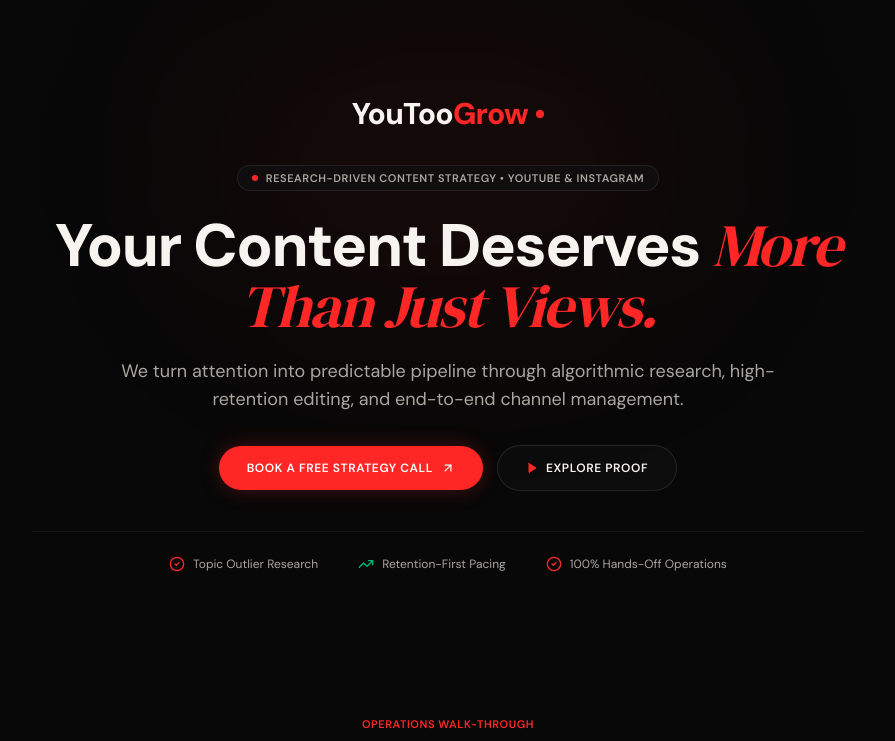
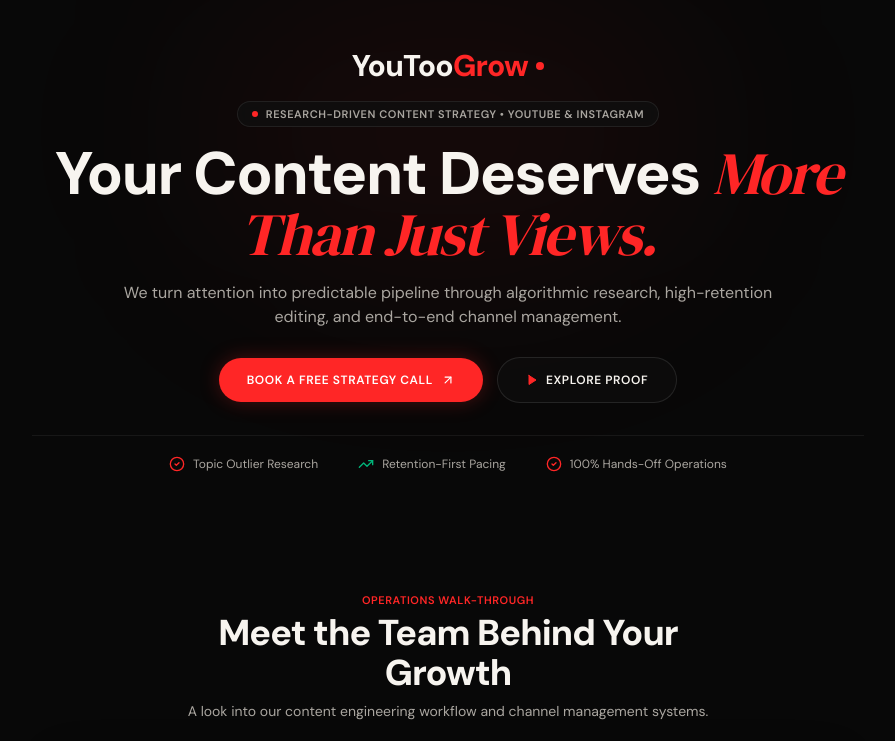
Before and after one commit to RITIKSINGH-DEOS/YouTooGrow, a Next.js app: page / in a window 1280 px wide. Shown: the top 741 px of the page, without its empty margins (192-1087 px from the left). Built offline with nearby package versions, Linux system fonts and the light colour scheme.

Commit message:
style(hero): tighten top spacing above brand mark for clean above-the-fold alignment

```diff
--- a/src/components/hero/hero-section.tsx
+++ b/src/components/hero/hero-section.tsx
@@ -3,7 +3,7 @@ import { ArrowUpRight, Play, CheckCircle2, TrendingUp } from "lucide-react";
 
 export function HeroSection() {
   return (
-    <section className="relative pt-16 pb-12 sm:pt-20 sm:pb-16 md:pt-24 md:pb-20 overflow-hidden">
+    <section className="relative pt-8 pb-10 sm:pt-10 sm:pb-12 md:pt-12 md:pb-14 overflow-hidden">
       {/* Background Lighting Accent */}
       <div
         className="absolute top-1/4 left-1/2 -translate-x-1/2 -translate-y-1/2 w-[500px] h-[300px] bg-[#ff2626]/[0.06] rounded-full blur-[100px] pointer-events-none"
@@ -11,8 +11,8 @@ export function HeroSection() {
       />
 
       <div className="max-w-4xl mx-auto px-6 sm:px-8 text-center relative z-10">
-        {/* Brand Logo Header */}
-        <div className="mb-8">
+        {/* Brand Logo Header - Tight, Sleek Top Spacing */}
+        <div className="mb-4">
           <Link
             href="/"
             className="inline-flex items-center gap-2 group tracking-tight"
@@ -26,7 +26,7 @@ export function HeroSection() {
         </div>
 
         {/* Subtle Authority Pill */}
-        <div className="inline-flex items-center gap-2 px-3.5 py-1 rounded-full border border-white/[0.08] bg-[#101010]/80 backdrop-blur-sm mb-6">
+        <div className="inline-flex items-center gap-2 px-3.5 py-1 rounded-full border border-white/[0.08] bg-[#101010]/80 backdrop-blur-sm mb-4">
           <span className="flex h-1.5 w-1.5 rounded-full bg-[#ff2626]"></span>
           <span className="text-[11px] font-semibold uppercase tracking-wider text-[#aaa6a0]">
             Research-Driven Content Strategy &bull; YouTube &amp; Instagram
@@ -34,7 +34,7 @@ export function HeroSection() {
         </div>
 
         {/* Master Headline */}
-        <h1 className="text-3xl sm:text-5xl lg:text-6xl font-extrabold text-[#f7f4ef] tracking-tight leading-[1.1] mb-5">
+        <h1 className="text-3xl sm:text-5xl lg:text-6xl font-extrabold text-[#f7f4ef] tracking-tight leading-[1.1] mb-4">
           Your Content Deserves{" "}
           <span className="block sm:inline font-serif italic font-normal text-[#ff2626]">
             More Than Just Views.
@@ -42,13 +42,13 @@ export function HeroSection() {
         </h1>
 
         {/* Supporting Headline */}
-        <p className="max-w-2xl mx-auto text-base sm:text-lg text-[#aaa6a0] font-normal leading-relaxed mb-8">
+        <p className="max-w-2xl mx-auto text-sm sm:text-base text-[#aaa6a0] font-normal leading-relaxed mb-7">
           We turn attention into predictable pipeline through algorithmic research, high-retention editing, and
           end-to-end channel management.
         </p>
 
         {/* Action CTAs */}
-        <div className="flex flex-col sm:flex-row items-center justify-center gap-3.5 mb-10">
+        <div className="flex flex-col sm:flex-row items-center justify-center gap-3.5 mb-8">
           <Link
             href="#contact"
             className="w-full sm:w-auto inline-flex items-center justify-center gap-2 px-7 py-3.5 rounded-full text-xs font-semibold uppercase tracking-wider bg-[#ff2626] hover:bg-[#d90808] text-white transition-all shadow-[0_0_20px_rgba(255,38,38,0.25)] group"
@@ -67,7 +67,7 @@ export function HeroSection() {
         </div>
 
         {/* Value Anchors Strip */}
-        <div className="pt-6 border-t border-white/[0.06] flex flex-wrap items-center justify-center gap-6 sm:gap-10 text-xs text-[#aaa6a0]">
+        <div className="pt-5 border-t border-white/[0.06] flex flex-wrap items-center justify-center gap-6 sm:gap-10 text-xs text-[#aaa6a0]">
           <div className="flex items-center gap-2">
             <CheckCircle2 className="w-4 h-4 text-[#ff2626] shrink-0" />
             <span>Topic Outlier Research</span>
```
